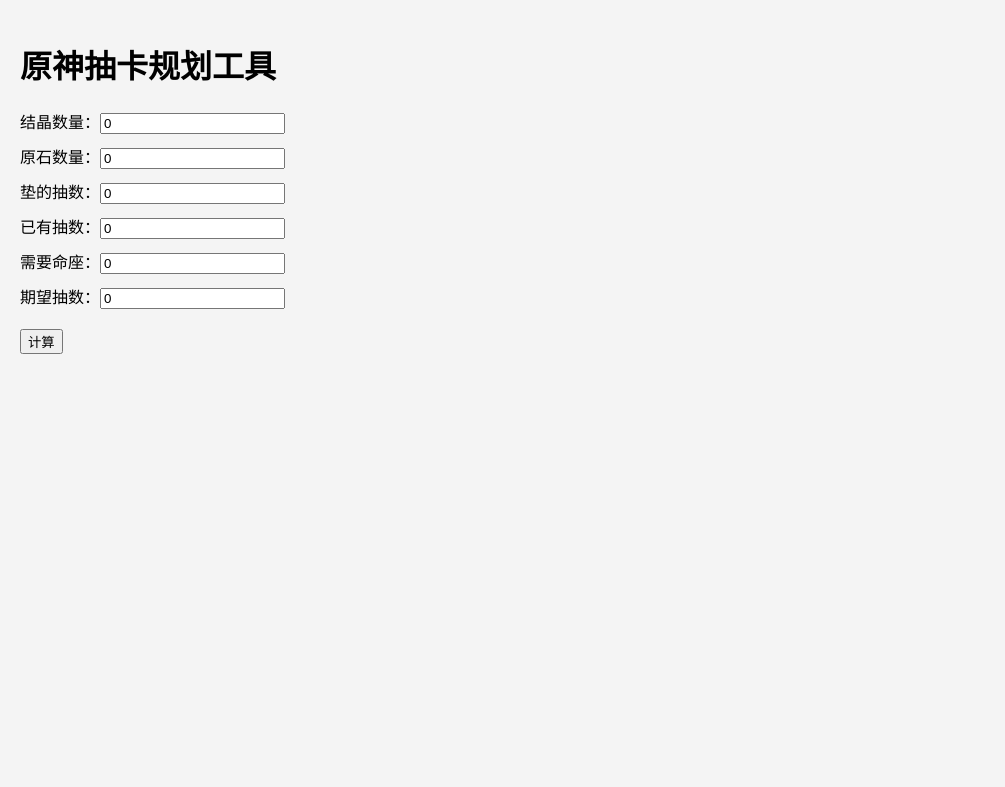
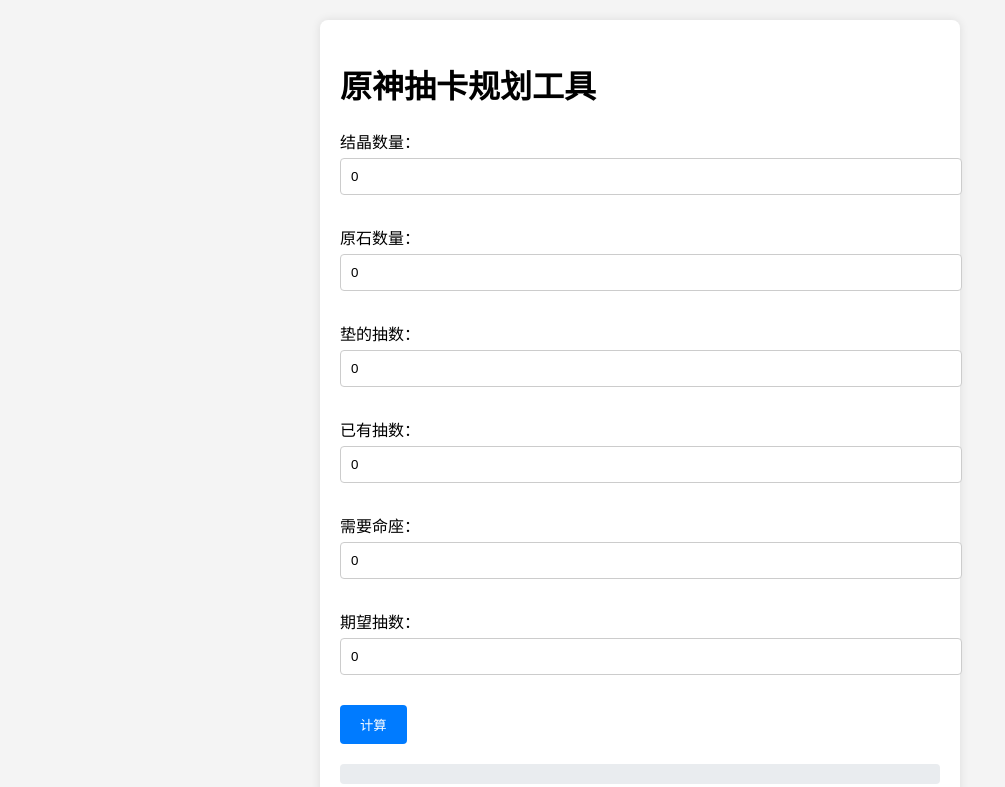
Before and after one commit to tychen17/yuanshenck.github.io, a plain HTML site: page index.html in a window 1280 px wide. Shown: the whole page, without its empty margins (0-1005 px from the left). Drawn offline with Linux system fonts and the light colour scheme.

Commit message:
Update style.css

```diff
--- a/style.css
+++ b/style.css
@@ -5,8 +5,13 @@ body {
     background-color: #f4f4f4;
 }
 
-#input-form {
-    margin-bottom: 20px;
+.container {
+    max-width: 600px;
+    margin: auto;
+    background: white;
+    padding: 20px;
+    border-radius: 8px;
+    box-shadow: 0 0 10px rgba(0, 0, 0, 0.1);
 }
 
 label {
@@ -14,10 +19,31 @@ label {
     margin: 10px 0;
 }
 
+input {
+    width: 100%;
+    padding: 10px;
+    margin-top: 5px;
+    margin-bottom: 20px;
+    border: 1px solid #ccc;
+    border-radius: 4px;
+}
+
 button {
-    margin-top: 10px;
+    padding: 10px 20px;
+    border: none;
+    border-radius: 4px;
+    background-color: #007bff;
+    color: white;
+    cursor: pointer;
+}
+
+button:hover {
+    background-color: #0056b3;
 }
 
 #output {
     margin-top: 20px;
+    padding: 10px;
+    background-color: #e9ecef;
+    border-radius: 4px;
 }
```
